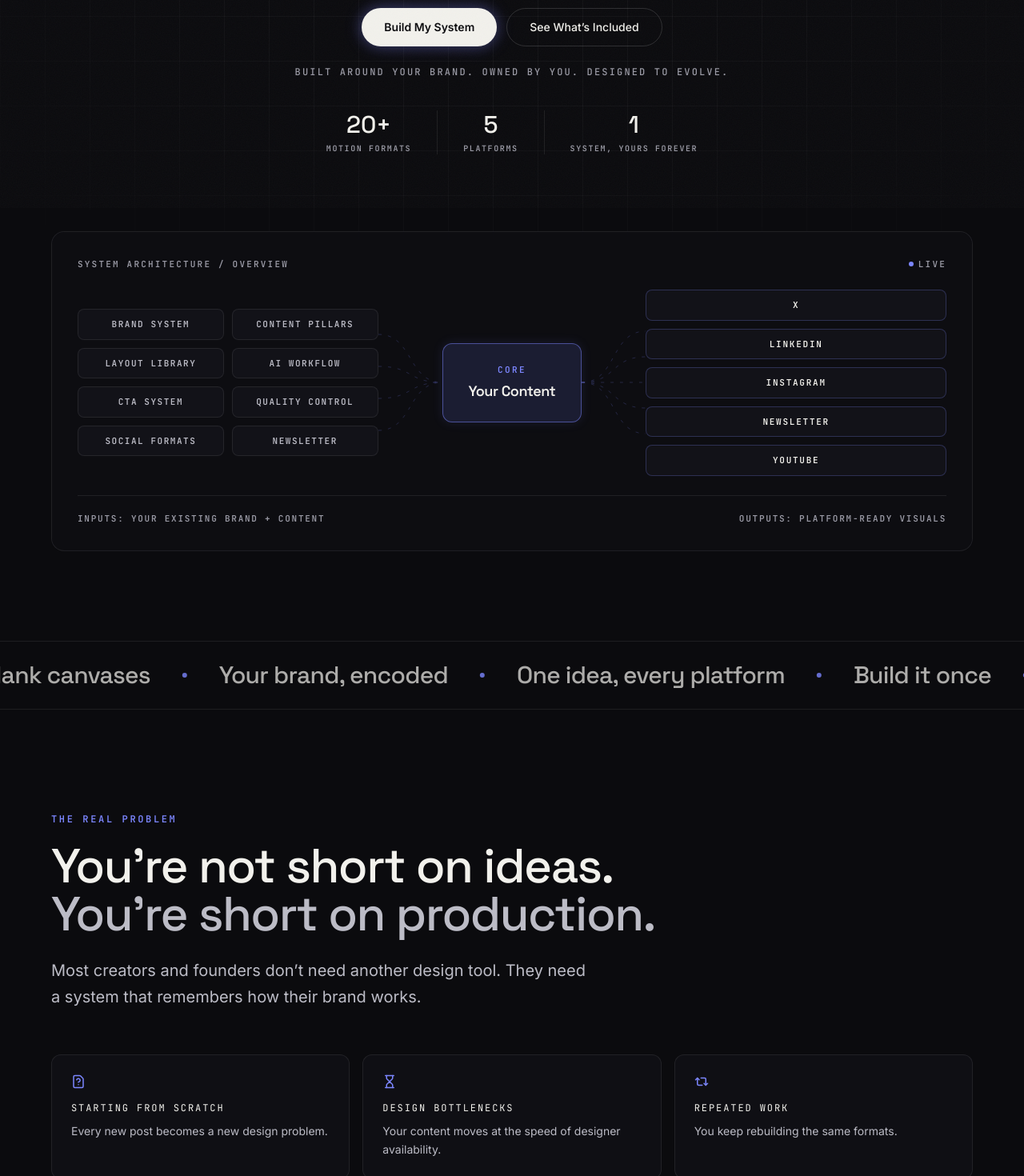
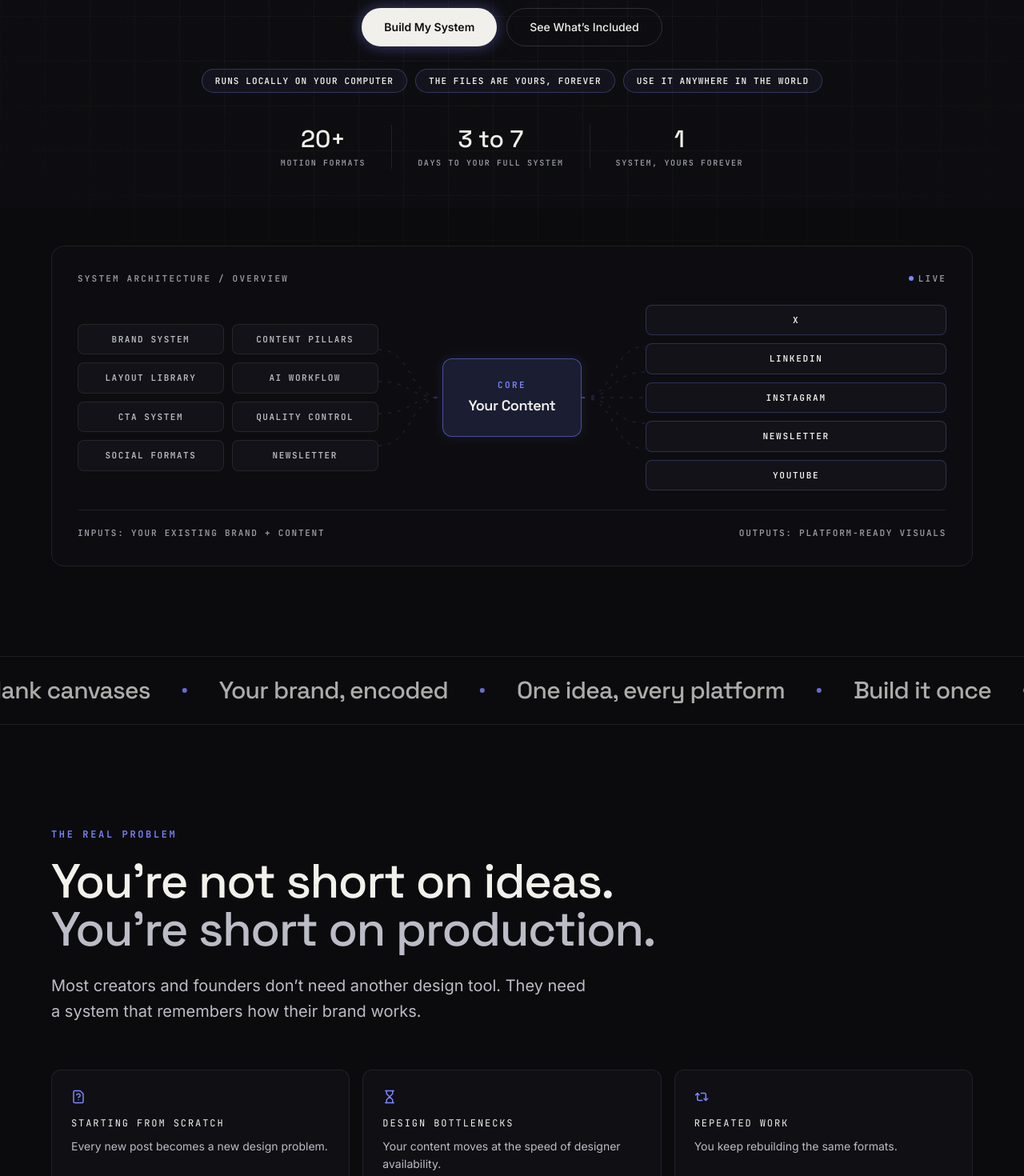
Before and after one commit to Humzaai/ai-visual-content-system, a Next.js app: page / in a window 1280 px wide. Shown: the part 540-2010 px from the top of the page at 80% size. Built offline with nearby package versions, Linux system fonts and the light colour scheme.

Commit message:
Add samples-first 3-to-7-day delivery steps and local-ownership hero badges
Co-Authored-By: Claude Fable 5 <noreply@anthropic.com>

```diff
--- a/components/Apply.tsx
+++ b/components/Apply.tsx
@@ -1,7 +1,7 @@
 "use client";
 
 import { useState } from "react";
-import { ArrowRight, CalendarCheck, CheckCircle2, Clock, FileSearch, Phone } from "lucide-react";
+import { ArrowRight, CalendarCheck, CheckCircle2, FileSearch, HardDrive, Phone, Sparkles } from "lucide-react";
 import { Section, Reveal, Heading, Lead, Eyebrow } from "./ui";
 
 const APPLY_EMAIL = "aitustmail@gmail.com";
@@ -15,13 +15,18 @@ const steps = [
   },
   {
     icon: Phone,
-    title: "Short call",
-    copy: "Book it directly below. We map what your system should include. No pitch deck, just the plan.",
+    title: "Short call + proposal",
+    copy: "Book it directly below. We map what your system should include. Fixed scope, fixed price.",
   },
   {
-    icon: Clock,
-    title: "Proposal + build slot",
-    copy: "Fixed scope, fixed price, a start date. You decide from there.",
+    icon: Sparkles,
+    title: "You get samples first",
+    copy: "A few sample visuals built from your brand, from our end, so you see the system working before the full build.",
+  },
+  {
+    icon: HardDrive,
+    title: "Full system in 3 to 7 days",
+    copy: "Your complete working system, running locally on your computer. The files are yours forever. Use it anywhere in the world.",
   },
 ];
 
--- a/components/Hero.tsx
+++ b/components/Hero.tsx
@@ -109,14 +109,25 @@ export default function Hero() {
             </ButtonSecondary>
           </motion.div>
 
-          <motion.p
-            className="mt-6 font-mono text-xs font-medium tracking-[0.18em] text-dim uppercase"
+          <motion.div
+            className="mt-7 flex flex-wrap items-center justify-center gap-2.5"
             initial={{ opacity: 0 }}
             animate={{ opacity: 1 }}
             transition={{ duration: 0.7, delay: 0.6 }}
           >
-            Built around your brand. Owned by you. Designed to evolve.
-          </motion.p>
+            {[
+              "Runs locally on your computer",
+              "The files are yours, forever",
+              "Use it anywhere in the world",
+            ].map((b) => (
+              <span
+                key={b}
+                className="rounded-full border border-accent/30 bg-glow/40 px-4 py-1.5 font-mono text-[0.6875rem] font-semibold tracking-[0.1em] text-cream uppercase"
+              >
+                {b}
+              </span>
+            ))}
+          </motion.div>
 
           <motion.div
             className="mx-auto mt-10 flex max-w-2xl items-center justify-center divide-x divide-line"
@@ -126,7 +137,7 @@ export default function Hero() {
           >
             {[
               ["20+", "motion formats"],
-              ["5", "platforms"],
+              ["3 to 7", "days to your full system"],
               ["1", "system, yours forever"],
             ].map(([n, label]) => (
               <div key={label} className="px-5 text-center sm:px-8">
```
